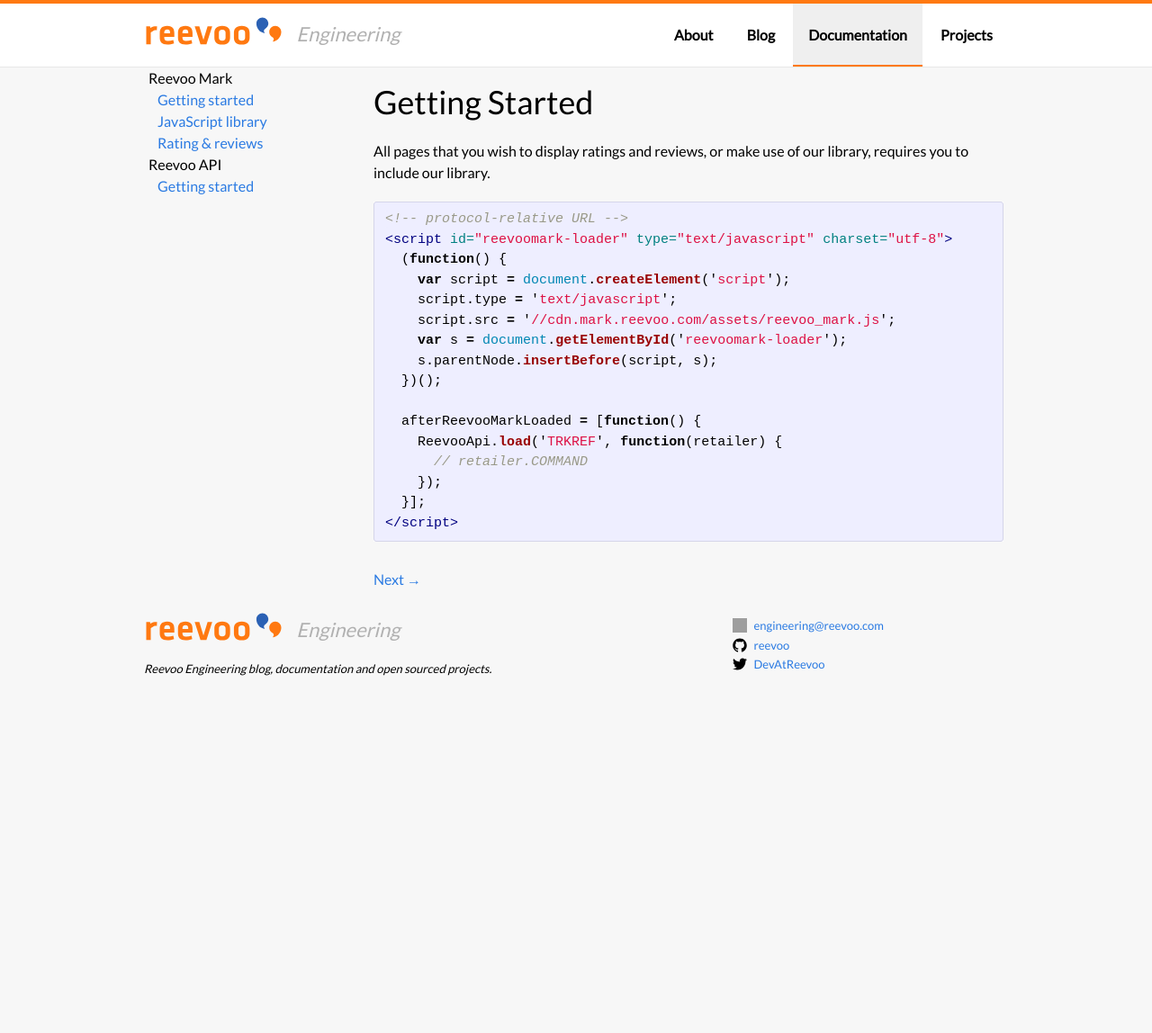
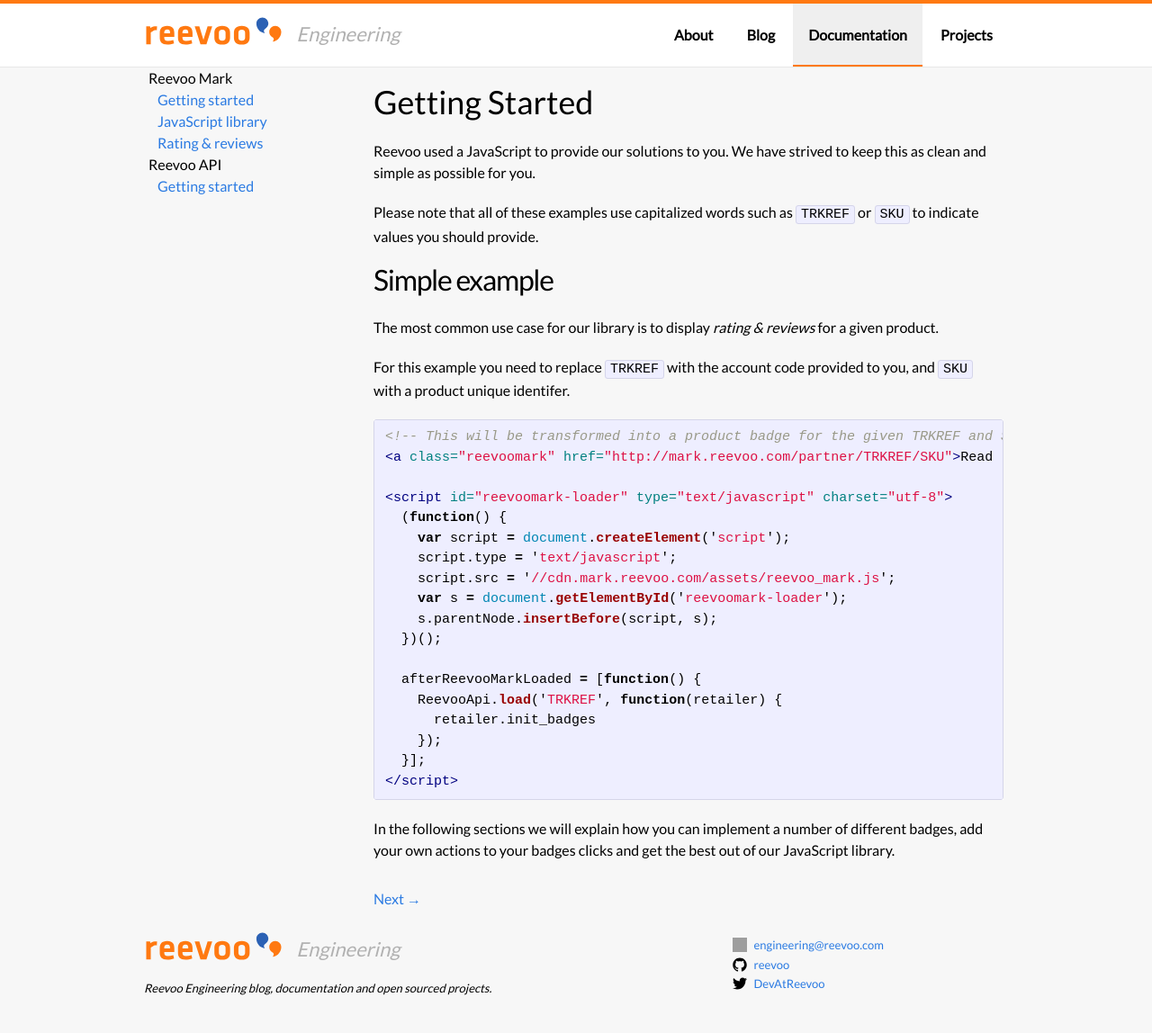
Before and after one commit to reevoo/reevoo.github.io, a Jekyll site: the page built from docs/reevoomark/getting-started.markdown, in a window 1280 px wide. Shown: the whole page at 90% size. Built offline with Jekyll 4.4.1, drawn with Linux system fonts in a browser that asks for light colours; before the commit the page ends 900 px from its top, so only the background shows below that; grey boxes are pictures that could not be loaded.

Commit message:
A better written getting-started blurb.

````diff
--- a/docs/reevoomark/getting-started.markdown
+++ b/docs/reevoomark/getting-started.markdown
@@ -10,10 +10,22 @@
 Getting Started
 ===============
 
-All pages that you wish to display ratings and reviews, or make use of our library, requires you to include our library.
+Reevoo used a JavaScript to provide our solutions to you. We have strived to keep this as clean and simple as possible for you.
+
+Please note that all of these examples use capitalized words such as ```TRKREF``` or ```SKU``` to indicate values you should provide.
+
+
+Simple example
+--------------
+
+The most common use case for our library is to display _rating & reviews_ for a given product.
+
+For this example you need to replace ```TRKREF``` with the account code provided to you, and ```SKU``` with a product unique identifer.
 
 {% highlight html %}
-<!-- protocol-relative URL -->
+<!-- This will be transformed into a product badge for the given TRKREF and SKU -->
+<a class="reevoomark" href="http://mark.reevoo.com/partner/TRKREF/SKU">Read reviews</a>
+
 <script id="reevoomark-loader" type="text/javascript" charset="utf-8">
   (function() {
     var script = document.createElement('script');
@@ -25,8 +37,10 @@
 
   afterReevooMarkLoaded = [function() {
     ReevooApi.load('TRKREF', function(retailer) {
-      // retailer.COMMAND
+      retailer.init_badges
     });
   }];
 </script>
 {% endhighlight %}
+
+In the following sections we will explain how you can implement a number of different badges, add your own actions to your badges clicks and get the best out of our JavaScript library.
````
